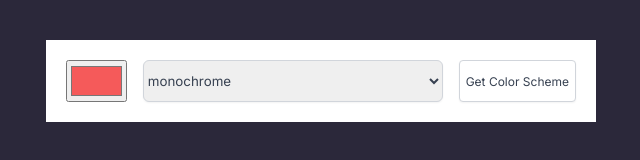
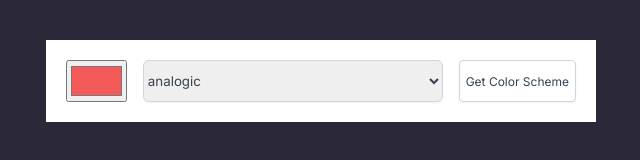
Before and after one commit to gio797/Color-Scheme-API, a plain HTML site: page index.html in a window 1280 px wide. Shown: the full height of the page, 319-959 px from the left. Drawn offline with Linux system fonts and the light colour scheme; no server answers.

Commit message:
Update index.html
select options value corrected

```diff
--- a/index.html
+++ b/index.html
@@ -19,7 +19,7 @@
                 <option value="monochrome">monochrome</option>
                 <option value="monochrome-dark">monochrome-dark</option>
                 <option value="monochrome-light">monochrome-light</option>
-                <option value="analogic">analogic</option>
+                <option value="analogic" selected>analogic</option>
                 <option value="complement">complement</option>
                 <option value="analogic-complement">analogic-complement</option>
                 <option value="triad">triad</option>
```
